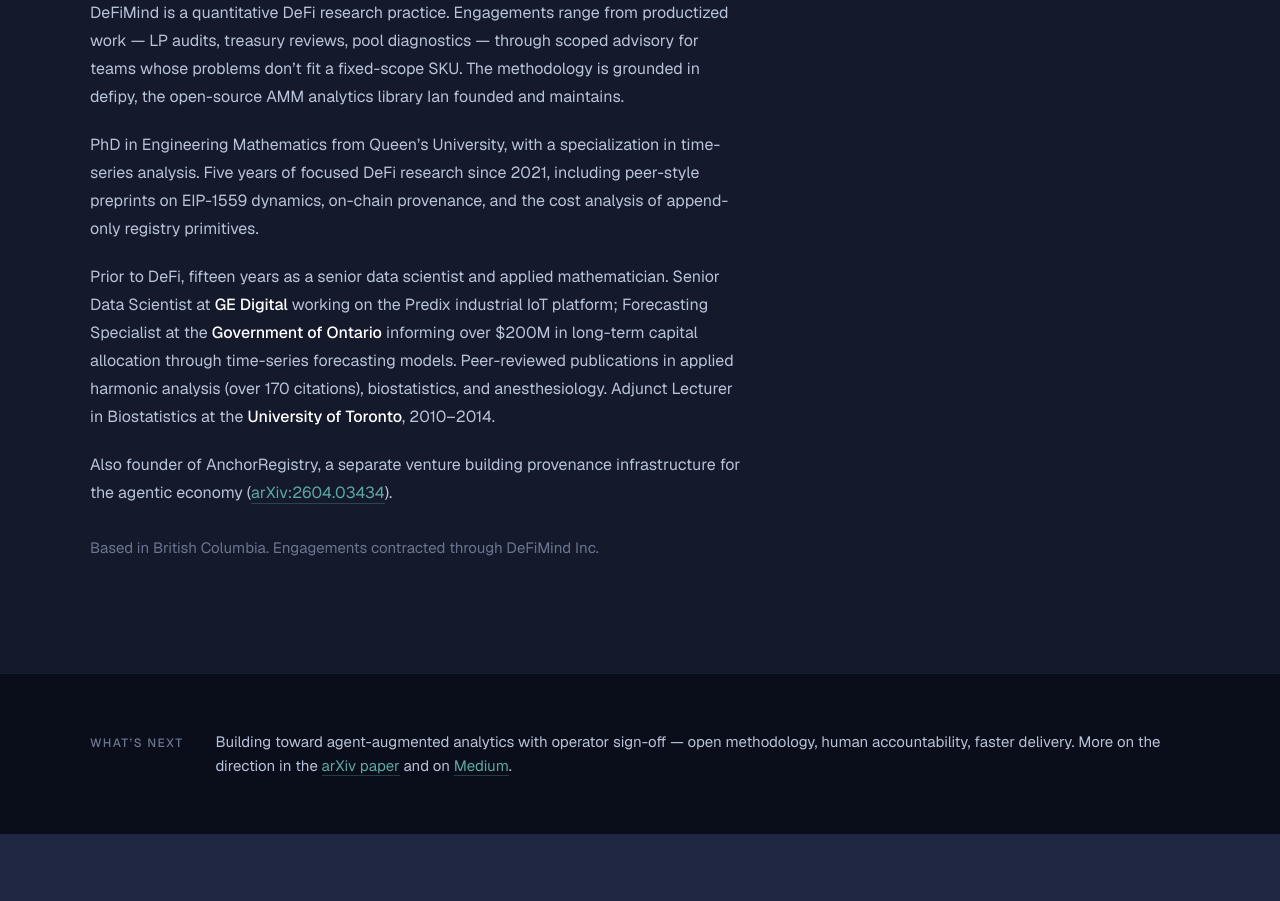
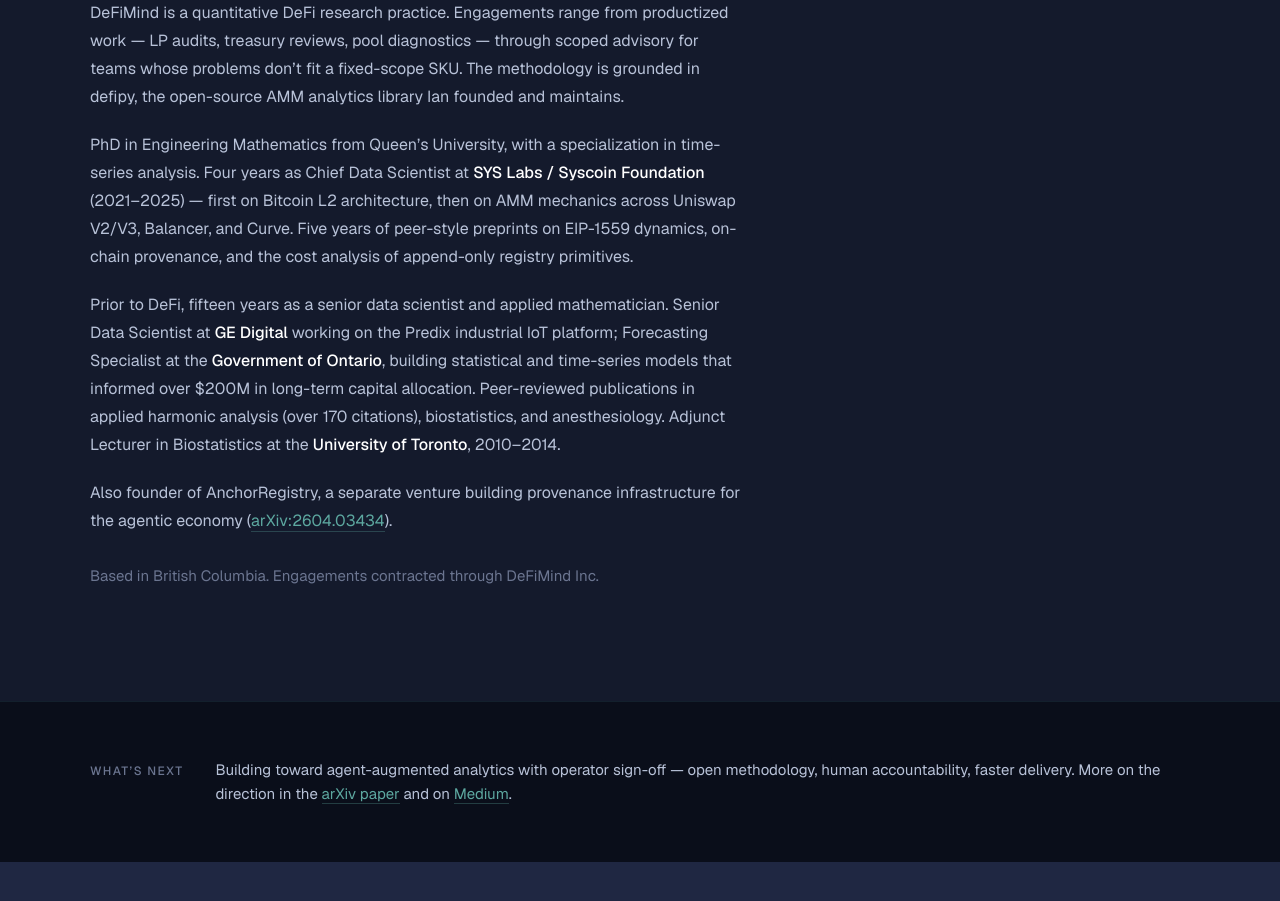
Before and after one commit to defimind-ai/defimind-ui, a Next.js app: page / in a window 1280 px wide. Shown: the part 4260-5161 px from the top of the page. Built offline with nearby package versions, Linux system fonts and the light colour scheme.

Commit message:
Soften AMM-research-to-defipy claim in About paragraph 2

```diff
--- a/src/components/About.tsx
+++ b/src/components/About.tsx
@@ -36,10 +36,15 @@
 
           <p>
             PhD in Engineering Mathematics from Queen&rsquo;s University, with a
-            specialization in time-series analysis. Five years of focused DeFi
-            research since 2021, including peer-style preprints on EIP-1559
-            dynamics, on-chain provenance, and the cost analysis of append-only
-            registry primitives.
+            specialization in time-series analysis. Four years as Chief Data
+            Scientist at{" "}
+            <strong className="font-medium text-[var(--color-text-primary)]">
+              SYS Labs / Syscoin Foundation
+            </strong>{" "}
+            (2021&ndash;2025) &mdash; first on Bitcoin L2 architecture, then on
+            AMM mechanics across Uniswap V2/V3, Balancer, and Curve. Five years
+            of peer-style preprints on EIP-1559 dynamics, on-chain provenance,
+            and the cost analysis of append-only registry primitives.
           </p>
 
           <p>
@@ -52,11 +57,11 @@
             Specialist at the{" "}
             <strong className="font-medium text-[var(--color-text-primary)]">
               Government of Ontario
-            </strong>{" "}
-            informing over $200M in long-term capital allocation through
-            time-series forecasting models. Peer-reviewed publications in
-            applied harmonic analysis (over 170 citations), biostatistics, and
-            anesthesiology. Adjunct Lecturer in Biostatistics at the{" "}
+            </strong>
+            , building statistical and time-series models that informed over
+            $200M in long-term capital allocation. Peer-reviewed publications
+            in applied harmonic analysis (over 170 citations), biostatistics,
+            and anesthesiology. Adjunct Lecturer in Biostatistics at the{" "}
             <strong className="font-medium text-[var(--color-text-primary)]">
               University of Toronto
             </strong>
```
